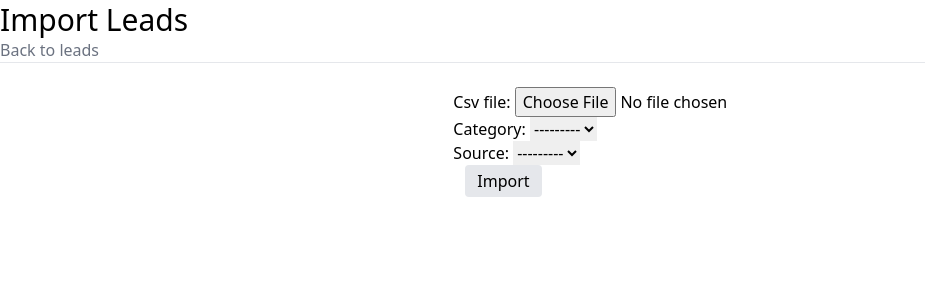
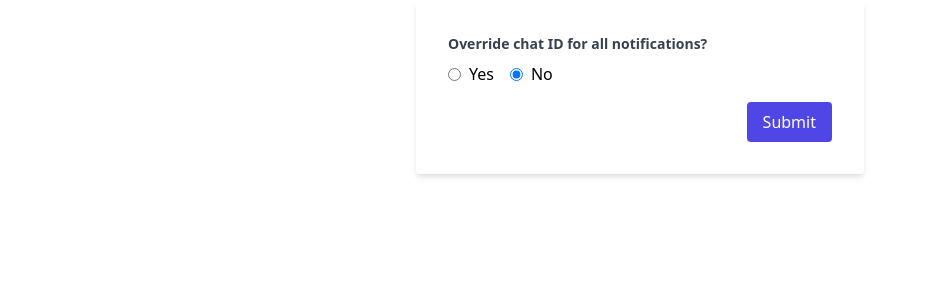
Before and after one commit to ArmanAghania/tft-cm, a Django app: page /leads/import_leads/ in a window 1280 px wide. Shown: the part 78-380 px from the top of the page, without its empty margins (0-925 px from the left). Run offline with Django 3.2, Linux system fonts and the light colour scheme; the visitor is signed in with stand-in values (Sample User, id 1); data that the repository does not hold is empty; parts of the project's set-up code (start-up, migrations or seed data) failed here and were passed over; some libraries are stand-ins or nearby versions.

Commit message:
Notification Settings Updates

```diff
--- a/leads/forms.py
+++ b/leads/forms.py
@@ -2,7 +2,7 @@ from django import forms
 from django.core.exceptions import ValidationError
 from django.contrib.auth import get_user_model
 from django.contrib.auth.forms import UserCreationForm, UsernameField
-from .models import Lead, Agent, Category, FollowUp, BankNumbers, Sale, Source, Team
+from .models import Lead, Agent, Category, FollowUp, BankNumbers, Sale, Source, Team, ChatSetting
 from jalali_date.fields import JalaliDateField
 from jalali_date.widgets import AdminJalaliDateWidget
 User = get_user_model()
@@ -169,3 +169,8 @@ class TeamModelForm(forms.ModelForm):
         super(TeamModelForm, self).__init__(*args, **kwargs)
         # Filter the agents based on the organization of the logged-in user
         self.fields['members'].queryset = Agent.objects.filter(organisation=user.userprofile)
+
+class ChatOverrideForm(forms.ModelForm):
+    class Meta:
+        model = ChatSetting
+        fields = ['override_chat_id', 'chat_id']
--- a/leads/templates/leads/lead_detail.html
+++ b/leads/templates/leads/lead_detail.html
@@ -1,6 +1,7 @@
 {% extends "base.html" %}
 {% load i18n %}
 {% load humanize %}
+{% load custom_filters %}
 {% block content %}
 
 <section class="text-gray-700 body-font overflow-hidden">
@@ -79,7 +80,7 @@
                 </div>
                 <div class="flex border-t border-b border-gray-300 py-2">
                     <span class="text-gray-500">{% trans "Date Assigned" %}</span>
-                    <span class="ml-auto text-gray-900">{{ lead.date_assigned }}</span>
+                    <span class="ml-auto text-gray-900">{{ lead.date_assigned|to_jalali }}</span>
                 </div>
             </div>
 
--- /dev/null
+++ b/leads/templates/leads/prompt_override_chat_id.html
@@ -0,0 +1,24 @@
+{% extends "base.html" %}
+{% load tailwind_filters %}
+{% load i18n %}
+{% block content %}
+<form method="post" class="bg-white p-8 rounded shadow-md max-w-md mx-auto">
+    {% csrf_token %}
+    <div class="mb-4">
+        <label class="block text-gray-700 text-sm font-bold mb-2" for="choice">{% trans "Override chat ID for all notifications?" %}</label>
+        <div class="flex items-center space-x-4">
+            <label class="flex items-center">
+                <input type="radio" name="choice" value="Yes" class="form-radio text-indigo-600">
+                <span class="ml-2">{% trans "Yes" %}</span>
+            </label>
+            <label class="flex items-center">
+                <input type="radio" name="choice" value="No" checked class="form-radio text-indigo-600">
+                <span class="ml-2">{% trans "No" %}</span>
+            </label>
+        </div>
+    </div>
+    <div class="flex justify-end">
+        <input type="submit" value="Submit" class="bg-indigo-600 text-white px-4 py-2 rounded hover:bg-indigo-500">
+    </div>
+</form>
+{% endblock content %}
--- a/leads/templates/leads/wizard.html
+++ b/leads/templates/leads/wizard.html
@@ -46,6 +46,11 @@
     </br>
         <h3 class="mb-3 text-md font-semibold">{% trans "Remaining Numbers: " %} <span id="remaining-numbers" class="text-green-500 font-bold">{{ recommended_leads_per_agent.remaining }}</span></h3>
     </div>
+    {% if wizard.steps.current == 'chat_override' %}
+    {# Render the override option #}
+    {{ wizard.form.override_chat_id.label }}: {{ wizard.form.override_chat_id }}
+    {{ wizard.form.chat_id.label }}: {{ wizard.form.chat_id }}
+{% endif %}
     <script>
         document.addEventListener("DOMContentLoaded", function() {
             const rank1Input = document.getElementById("id_distribution_info-rank1");
--- a/leads/urls.py
+++ b/leads/urls.py
@@ -75,4 +75,5 @@ urlpatterns = [
     path('download-excel/', download_excel_page, name='download_excel_page'),
     path('run_background_tasks/', run_background_tasks, name='run_background_tasks'),
     path('stop_background_tasks/', stop_background_tasks, name='stop_background_tasks'),
+
 ]
--- a/leads/views.py
+++ b/leads/views.py
@@ -18,7 +18,8 @@ from .models import (Lead,
                      Sale,
                      DuplicateToFollow,
                      Source,
-                     Team)
+                     Team,
+                     ChatSetting)
 from .forms import (LeadModelForm,
                     CustomUserCreationForm,
                     AssignAgentForm,
@@ -36,6 +37,7 @@ from .forms import (LeadModelForm,
                     SaleModelForm,
                     SourceModelForm,
                     TeamModelForm,
+                    ChatOverrideForm,
 )
 from .resources import LeadResource, BankResource
 import csv
@@ -73,6 +75,9 @@ import sys
 import signal
 from django.core.cache import cache
 import telegram
+from django.template import RequestContext
+from concurrent.futures import ThreadPoolExecutor
+
 
 logger = logging.getLogger(__name__)
 
@@ -448,13 +453,34 @@ class LeadUpdateView(OrganisorAndLoginRequiredMixin, generic.UpdateView):
         return queryset
 
 
+
     def get_success_url(self):
         return reverse("leads:lead-list")
 
     def form_valid(self, form):
-        form.save()
+        # Before saving, capture the original agent
+        original_agent = self.get_object().agent
+
+        # Save the updated lead instance
+        response = super(LeadUpdateView, self).form_valid(form)
+
+        # Check if agent has changed
+        if original_agent != self.object.agent:
+            new_agent = self.object.agent
+            print(f"Agent was changed to: {new_agent}")
+
+            # If the new agent has a chat_id, send a notification
+            if new_agent:
+                message = f"{self.object.phone_number}"
+                notify_background_messages(chat_id='-1001707390535', message=message)
+
         messages.info(self.request, _("You have successfully updated this lead"))
-        return super(LeadUpdateView, self).form_valid(form)
+
+        return response
+    # def form_valid(self, form):
+    #     form.save()
+    #     messages.info(self.request, _("You have successfully updated this lead"))
+    #     return super(LeadUpdateView, self).form_valid(form)
 
 def lead_update(request, pk):
     lead = Lead.objects.get(id=pk)
@@ -746,13 +772,13 @@ class BankExportView(OrganisorAndLoginRequiredMixin, generic.ListView, generic.F
     def get_success_url(self):
         return reverse("leads:lead-list")
 
-@background(schedule=3)
+@background(schedule=1)
 def notify_background_messages(chat_id, message):
     asyncio.run(send_telegram_message(chat_id, message))
 
 
 async def send_telegram_message(chat_id, message):
-    limiter = AsyncLimiter(3, 30)
+    limiter = AsyncLimiter(1, 30)
     TOKEN = settings.TELEGRAM_TOKEN
     bot = Bot(TOKEN)
 
@@ -768,26 +794,14 @@ async def send_telegram_message(chat_id, message):
         except Exception as backup_error:
             print(f"Error sending Telegram message to backup chat: {backup_error}")
 
-# @shared_task
-# def notify_background_messages_celery(chat_id, message):
-#     asyncio.run(send_telegram_message(chat_id, message))
-
-# async def send_telegram_message(chat_id, message):
-#     limiter = AsyncLimiter(5, 30)
-#     TOKEN = settings.TELEGRAM_TOKEN
-#     bot = Bot(TOKEN)
-
-#     try:
-#         await limiter.acquire()
-#         await bot.send_message(chat_id=chat_id, text=message)
-#     except Exception as e:
-#         print(f"Error sending Telegram message: {e}")
 
 
 class LeadImportView(OrganisorAndLoginRequiredMixin, View):
     template_name = 'leads/lead_import.html'
 
     def get(self, request):
+        if 'override_chat_id' not in request.session:
+            return render(request, 'leads/prompt_override_chat_id.html')
 
         form = LeadImportForm()
         return render(request, self.template_name, {'form': form})
@@ -810,6 +824,14 @@ class LeadImportView(OrganisorAndLoginRequiredMixin, View):
         return all_numbers
 
     def post(self, request):
+
+        if 'choice' in request.POST:
+            if request.POST['choice'] == "Yes":
+                request.session['override_chat_id'] = True
+            else:
+                request.session['override_chat_id'] = False
+            return redirect('leads:lead-import')
+
         form = LeadImportForm(request.POST, request.FILES)
         user = self.request.user
         TOKEN = settings.TELEGRAM_TOKEN
@@ -832,7 +854,10 @@ class LeadImportView(OrganisorAndLoginRequiredMixin, View):
                         duplicates += 1
                         bank_number = BankNumbers.objects.get(organisation=user.userprofile, number=number)
                         DuplicateToFollow.objects.get_or_create(number=number, organisation=user.userprofile, agent=bank_number.agent)
-                        chat_id = bank_number.agent.chat_id if bank_number.agent.chat_id else '-1001707390535'
+                        if request.session.get('override_chat_id', False):
+                            chat_id = '-1001707390535'
+                        else:
+                            chat_id = bank_number.agent.chat_id if bank_number.agent.chat_id else '-1001707390535'
                         message = f'تماس {number} {bank_number.agent}'
                         # notify_background_messages_celery.delay(chat_id=chat_id, message=message)
                         notify_background_messages(chat_id=chat_id, message=message)
@@ -841,7 +866,10 @@ class LeadImportView(OrganisorAndLoginRequiredMixin, View):
                         lead = Lead.objects.get(organisation=user.userprofile, phone_number=number)
                         DuplicateToFollow.objects.get_or_create(number=number, organisation=user.userprofile, agent=lead.agent)
                         if lead.agent:
-                            chat_id = lead.agent.chat_id if lead.agent.chat_id else '-1001707390535'
+                            if request.session.get('override_chat_id', False):
+                                chat_id = '-1001707390535'
+                            else:
+                                chat_id = lead.agent.chat_id if lead.agent.chat_id else '-1001707390535'
                             message = f'تماس {number} {lead.agent}'
                             # notify_background_messages_celery.delay(chat_id=chat_id, message=message)
                             notify_background_messages(chat_id=chat_id, message=message)
@@ -860,9 +888,11 @@ class LeadImportView(OrganisorAndLoginRequiredMixin, View):
 
 
                 # Send a message to Telegram
-
-                # chat_id = '-1001707390535'
-                chat_id = "-1001838419145"
+                if request.session.get('override_chat_id', False):
+                    chat_id = '-1001707390535'
+                else:
+                    chat_id = "-1001838419145"
+
 
                 message = f'''
                 منبع: {source}\n
@@ -882,6 +912,9 @@ class LeadImportView(OrganisorAndLoginRequiredMixin, View):
                 # Catch any error related to file processing and display a message to the user
                 messages.error(request, f'''An error occurred while processing the file. Review the file and upload again.
                                             THE FILE SHOULD HAVE ONE COLUMN OF ONLY NUMBERS!''')
+
+        if 'override_chat_id' in request.session:
+            del request.session['override_chat_id']
 
         return render(request, self.template_name, {'form': form})
 
@@ -940,13 +973,36 @@ class BankImportView(OrganisorAndLoginRequiredMixin, View):
 
         return render(request, self.template_name, {'form': form})
 
+# def set_chat_id_override(request):
+#     if request.method == "POST":
+#         override_choice = request.POST.get('choice')
+#         chat_id_value = request.POST.get('chat_id')
+
+#         chat_settings = ChatSetting.load()
+#         if override_choice == "Yes" and chat_id_value:
+#             chat_settings.override_chat_id = True
+#             chat_settings.chat_id = chat_id_value
+#             chat_settings.save()
+#         else:
+#             chat_settings.override_chat_id = False
+#             chat_settings.chat_id = None
+#             chat_settings.save()
+
+#     return redirect('some_view_name')
+
 FORMS = [
+    ("chat_override", ChatOverrideForm),
     ("category", CategorySelectionForm),
     ("distribution_info", DistributionForm),
     ("confirm", ConfirmationForm),  # No form for confirmation, just an action button.
 ]
 
-@background(schedule=5)
+executor = ThreadPoolExecutor()
+async def load_chat_settings():
+            loop = asyncio.get_running_loop()
+            return await loop.run_in_executor(executor, ChatSetting.load)
+
+@background(schedule=2)
 def notify_background(df=None):
     asyncio.run(notify_agents_via_telegram(df))
 
@@ -955,8 +1011,8 @@ async def notify_agents_via_telegram(df):
         TOKEN = settings.TELEGRAM_TOKEN
         bot = Bot(TOKEN)
 
-        # Initialize the limiter: 5 messages every 30 seconds
-        limiter = AsyncLimiter(5, 30)
+        # Initialize the limiter: 3 messages every 30 seconds
+        limiter = AsyncLimiter(2, 30)
         data_list = json.loads(df)
 
         @sync_to_async
@@ -966,6 +1022,7 @@ async def notify_agents_via_telegram(df):
         @sync_to_async
         def get_agent_chat_id(user):
             return user.agent.chat_id
+
 
 
         for agent_name, phone_data in data_list.items():
@@ -977,6 +1034,10 @@ async def notify_agents_via_telegram(df):
                 rank = user.rank
                 chat_id = await get_agent_chat_id(user)
 
+                chat_settings = await load_chat_settings()
+                if chat_settings.override_chat_id and chat_settings.chat_id:
+                    chat_id = chat_settings.chat_id
+
                 if not chat_id:
                     chat_id = '-1001707390535'
 
@@ -1042,6 +1103,7 @@ async def notify_agents_via_telegram(df):
 
                 await bot.send_message(chat_id=chat_id, text=message)
 
+
 def download_excel_page(request):
     excel_file_path = request.session.get('excel_file_path')
     return render(request, 'leads/download_excel_page.html', {'excel_file_path': excel_file_path})
@@ -1062,6 +1124,9 @@ class LeadDistributionWizard(SessionWizardView):
                 form.initial = {'category': category}
             except (MultiValueDictKeyError, Category.DoesNotExist):
                 pass
+        if step == 'chat_override' and data:
+            chat_settings = ChatSetting.load()
+            form.initial = {'override_chat_id': chat_settings.override_chat_id, 'chat_id': chat_settings.chat_id}
 
         return form
 
@@ -1137,6 +1202,12 @@ class LeadDistributionWizard(SessionWizardView):
 
     def done(self, form_list, **kwargs):
         self.request.session['current_wizard_step'] = self.steps.current
+        chat_override_data = self.get_cleaned_data_for_step('chat_override')
+        if chat_override_data:
+            chat_settings = ChatSetting.load()
+            chat_settings.override_chat_id = chat_override_data['override_chat_id']
+            chat_settings.chat_id = chat_override_data['chat_id']
+            chat_settings.save()
 
         context = self.get_context_data(None)
         df_rank1 = context.get('df_rank1')
```
Also changed, not shown: leads/filters.py (+12 -0 lines), leads/models.py (+12 -0 lines), leads/templates/leads/lead_list.html (+8 -8 lines), leads/migrations/0046_chatsetting.py (added), leads/migrations/0047_alter_chatsetting_chat_id.py (added), locale/fa/LC_MESSAGES/django.po, 7 other files.
